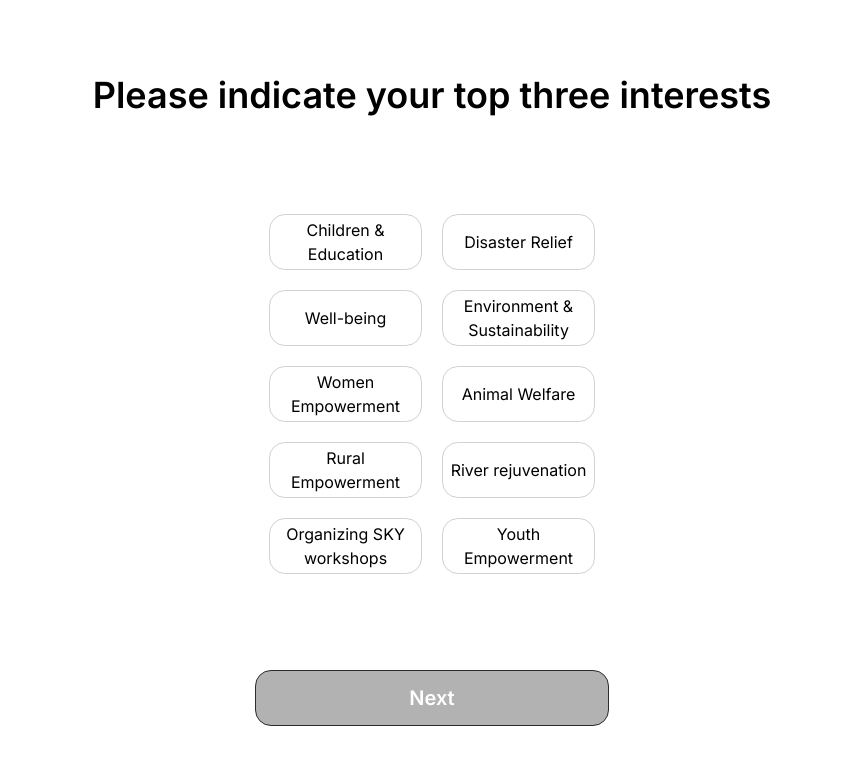
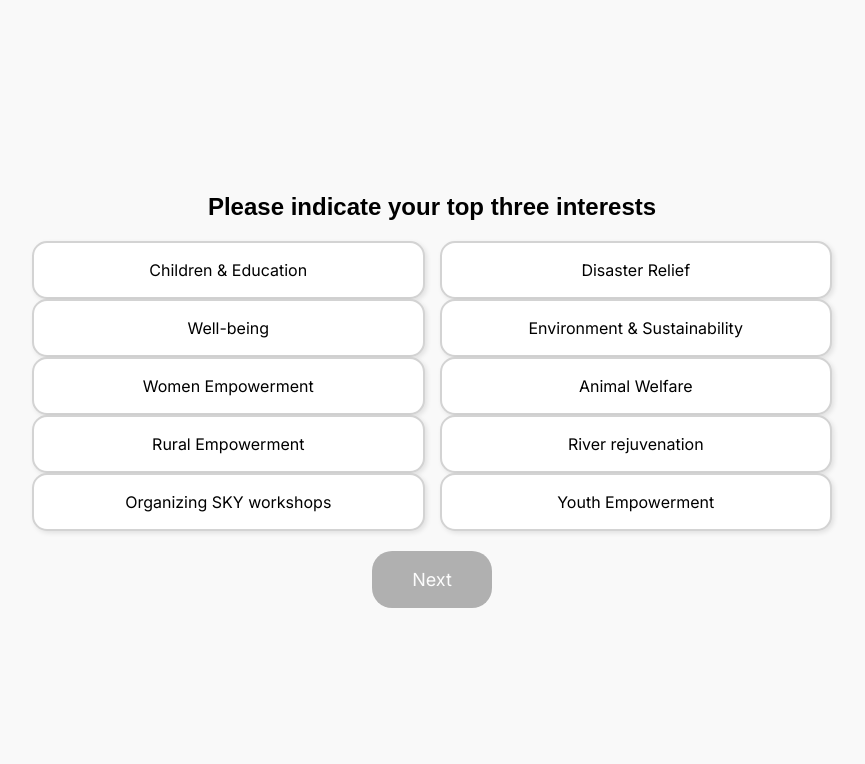
Before and after one commit to shyamal11/aoi_frontend, a React (Vite) app: page /interests in a window 1280 px wide. Shown: the top 764 px of the page, without its empty margins (208-1073 px from the left). Built offline with nearby package versions, Linux system fonts and the light colour scheme.

Commit message:
fix: update interest page layout with grid and proper style isolation

```diff
--- a/src/components/Interest/Interest.css
+++ b/src/components/Interest/Interest.css
@@ -1,125 +1,147 @@
-* {
+/* Reset for Interest component */
+.interest-page {
+  all: unset;
+  display: flex;
+  flex-direction: column;
+  align-items: center;
+  justify-content: center;
+  min-height: 100vh;
+  background-color: #f9f9f9;
+  padding: 20px;
+  box-sizing: border-box;
+  font-family: Arial, sans-serif;
+  width: 100%;
   margin: 0;
-  padding: 0;
-  box-sizing: border-box;
-  font-family: 'Inter', sans-serif;
+  overflow-y: auto;
 }
 
-body {
-  margin: 0;
-  padding: 0;
-  width: 100vw;
-  height: 100vh;
-  overflow: hidden;
-  background: #FFFFFF;
+.interest-page .heading {
+  all: unset;
+  display: block;
+  font-size: 24px;
+  font-weight: bold;
+  margin-bottom: 20px;
+  text-align: center;
+  color: #000000;
+  line-height: normal;
 }
 
-.interest-page {
-  display: flex;
-  flex-direction: column;
-  justify-content: center;
-  align-items: center;
-  background: #FFFFFF;
-  min-height: 100vh;
-  width: 100vw;
-  padding: 5vh 20px;
-  gap: 8vh;
+.interest-page .container {
+  all: unset;
+  display: grid;
+  grid-template-columns: 1fr 1fr;
+  gap: 15px;
+  max-width: 800px;
+  width: 100%;
+  box-sizing: border-box;
+  background: none;
+  height: auto;
+  padding: 0;
+  margin: 0;
+  box-shadow: none;
 }
 
-.heading {
-  width: 822px;
-  height: 44px;
-  font-family: 'Inter';
-  font-style: normal;
-  font-weight: 600;
-  font-size: 36px;
-  line-height: 43px;
+.interest-page .interest-box {
+  all: unset;
+  box-sizing: border-box;
+  display: block;
+  padding: 15px 25px;
+  background: white;
+  border: 2px solid lightgray;
+  border-radius: 15px;
+  font-size: 16px;
   text-align: center;
+  cursor: pointer;
+  box-shadow: 2px 2px 5px rgba(0,0,0,0.1);
+  transition: background 0.3s, transform 0.2s;
   color: #000000;
-  margin-bottom: 2vh;
 }
 
-.container {
-  display: flex;
-  justify-content: center;
-  gap: 20px;
-  flex-wrap: wrap;
-  width: 100%;
-  max-width: 800px;
-  margin: 2vh 0;
+.interest-page .interest-box:hover {
+  background: #e0e0e0;
+  transform: scale(1.05);
+  border-color: lightgray;
 }
 
-.left-side, .right-side {
-  display: flex;
-  flex-direction: column;
-  gap: 20px;
+.interest-page .interest-box.selected {
+  background: #e0e0e0;
+  border-color: #808080;
+  transform: scale(1.05);
 }
 
-.interest-box {
+.interest-page .component-2 {
+  all: unset;
   box-sizing: border-box;
+  display: block;
+  margin-top: 20px;
+  padding: 15px 40px;
+  background: gray;
+  color: white;
+  font-size: 18px;
+  border-radius: 20px;
+  cursor: pointer;
+  border: none;
+  opacity: 0.6;
+  width: auto;
+  height: auto;
   position: relative;
-  width: 153px;
-  height: 56px;
-  background: #FFFFFF;
-  border: 1px solid #D1D1D6;
-  border-radius: 16px;
-  display: flex;
-  justify-content: center;
-  align-items: center;
-  font-size: 16px;
-  font-weight: 400;
   text-align: center;
-  color: #000000;
-  cursor: pointer;
-  transition: all 0.3s ease;
+  transition: opacity 0.3s;
 }
 
-.interest-box:hover {
-  background: #F0F0F0;
-  border-color: #2C2C2C;
+.interest-page .component-2:hover {
+  border: none;
+  opacity: 0.8;
 }
 
-.interest-box.selected {
-  background: #E5E5EA;
-  border: 1px solid #C7C7CC;
-  color: #000000;
-  font-weight: 600;
+.interest-page .component-2.active {
+  opacity: 1;
 }
 
-.component-2 {
-  position: relative;
-  width: 343px;
-  height: 56px;
-  display: flex;
-  justify-content: center;
-  align-items: center;
-  margin-top: 2vh;
-  cursor: pointer;
+.interest-page .component-2:focus {
+  outline: none;
 }
 
-.rectangle-2 {
-  box-sizing: border-box;
-  position: absolute;
-  width: 354px;
-  height: 56px;
-  background: rgba(0, 0, 0, 0.3);
-  border: 1px solid #2C2C2C;
-  border-radius: 16px;
-  transition: all 0.3s ease;
+@media (max-width: 768px) {
+  .interest-page .container {
+    grid-template-columns: 1fr;
+    max-width: 400px;
+    gap: 12px;
+  }
+
+  .interest-page .interest-box {
+    padding: 12px 20px;
+  }
 }
 
-.component-2.active .rectangle-2 {
-  background: #000000;
+@media (max-width: 480px) {
+  .interest-page {
+    padding: 16px;
+  }
+
+  .interest-page .heading {
+    font-size: 20px;
+    margin-bottom: 16px;
+  }
+
+  .interest-page .container {
+    gap: 10px;
+  }
+
+  .interest-page .interest-box {
+    font-size: 14px;
+    padding: 12px 16px;
+  }
+
+  .interest-page .component-2 {
+    padding: 12px 32px;
+    font-size: 16px;
+  }
 }
 
-.next {
-  position: relative;
-  font-family: 'Inter';
-  font-style: normal;
-  font-weight: 600;
-  font-size: 20px;
-  line-height: 22px;
-  text-align: center;
-  color: #FFFFFF;
-  z-index: 1;
+/* iOS Specific */
+@supports (-webkit-touch-callout: none) {
+  .interest-page {
+    min-height: -webkit-fill-available;
+  }
 }
```
